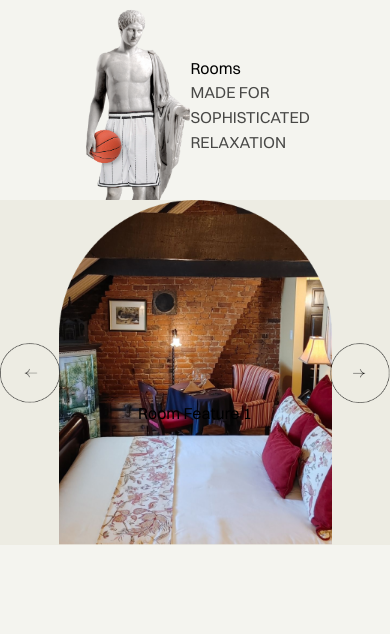
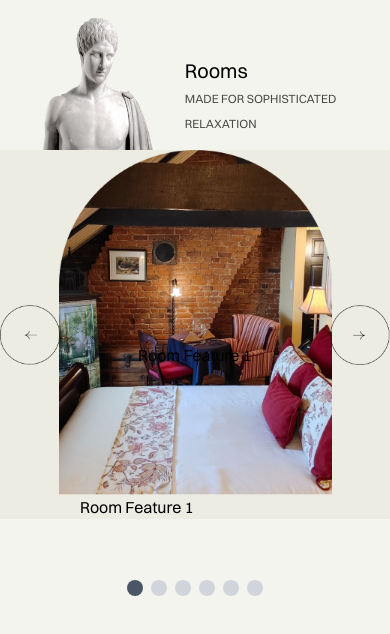
Before and after one commit to Bilalkhanmadakhail/bxtracktask, a React (Create React App) app: page / in a window 390 px wide. Shown: the top 634 px of the page. Built offline with nearby package versions, Linux system fonts and the light colour scheme.

Commit message:
Your commit message here

```diff
--- a/src/components/RoomsScreen.js
+++ b/src/components/RoomsScreen.js
@@ -49,12 +49,12 @@ const RoomsScreen = () => {
     'Room Feature 6',
   ];
   const descriptions = [
-    'Lorem ipsum dolor sit amet coii adipiscing elit 1',
-    'Lorem ipsum dolor sit amet coii adipiscing elit 2',
-    'Lorem ipsum dolor sit amet coii adipiscing elit 3',
-    'Lorem ipsum dolor sit amet coii adipiscing elit 4',
-    'Lorem ipsum dolor sit amet coii adipiscing elit 5',
-    'Lorem ipsum dolor sit amet coii adipiscing elit 6',
+    'Lorem ipsum dolor sit amet coii  1',
+    'Lorem ipsum dolor sit amet coii adt 2',
+    'Lorem ipsum dolor sit amet coii adi 3',
+    'Lorem ipsum dolor sit amet coii adi 4',
+    'Lorem ipsum dolor sit amet coii adi 5',
+    'Lorem ipsum dolor sit amet coii adi 6',
   ];
   const [currentIndex, setCurrentIndex] = useState(0);
   const [isImageClicked, setIsImageClicked] = useState(false);
@@ -174,37 +174,41 @@ const RoomsScreen = () => {
         ))}
       </div>
     </div>
-    <div className="second flex mx-20 md:hidden  ">
+    <div className="second flex sm:mx-20 mx-5 md:hidden  ">
       <div>
-        <img src={statue} className=""/>
+        <img src={statue} className="sm:h-auto h-[500px]"/>
       </div>
       <div className=" mt-14">
 
-      <h1 className="font-normal md:text-[30px] sm:text-[20px]  lg:text-[35px] xl:text-[40px] xl:leading-[40px]">
+      <h1 className="font-normal md:text-[30px] text-[20px]  lg:text-[35px] xl:text-[40px] xl:leading-[40px]">
               Rooms
             </h1>
-            <p className="font-reg xl:text-[18px] md:text-[14px] lg:text-[16px]  lg:mt-2 xl:mt-5 leading-[25px] opacity-70">
+            <p className="font-reg xl:text-[18px] sm:text-[13px] text-[12px] md:text-[14px] lg:text-[16px]  lg:mt-2 xl:mt-5 leading-[25px] opacity-70">
               MADE FOR SOPHISTICATED RELAXATION
             </p>
       </div>
       </div>
-    <div className="absolute bg-[#EDECE3] w-[100%]  top-[200px]  md:hidden block">
+    <div className="absolute bg-[#EDECE3] w-[100%] m  sm:top-[200px] top-[150px]  md:hidden block">
     <img
         src={images[currentIndex]}
         alt={`Image ${currentIndex + 1}`}
         className={`m-auto w-[70%] ${isImageClicked ? 'opacity-30' : ''}`}
         onClick={handleImageClicked}
       />
-      <div className="absolute left-0 bottom-28 z-50 right-0 text-black p-2 text-center">
+      <div className="absolute left-0 bottom-36 z-50 right-0 text-black p-2 text-center">
         <div>
-          {isImageClicked ? 'Room Feature ' : captions[currentIndex]}
+
         </div>
+        {isImageClicked ? 'Room Feature ' : captions[currentIndex]}
         {isImageClicked && (
           <div className="opacity-70">
             {descriptions[currentIndex]}
           </div>
         )}
       </div>
+      <div className="sm:ml-28 ssm:ml-24 sxm:ml-24 ml-20">
+          {isImageClicked ? 'Room Feature ' : captions[currentIndex]}
+        </div>
       <img
         src={right}
         alt="Left Arrow"
@@ -218,7 +222,16 @@ const RoomsScreen = () => {
         onClick={goToNext}
       />
     </div>
-
+    <div className="absolute md:hidden sm:mt-28 ssm:mt-56 sxm:mt-44 mt-20 left-1/2 transform -translate-x-1/2 flex space-x-2">
+        {images.map((_, index) => (
+          <div
+            key={index}
+            className={`h-4 w-4 rounded-full bg-gray-300 ${
+              index === currentIndex ? 'bg-gray-600' : ''
+            }`}
+          ></div>
+        ))}
+      </div>
     </div>
   );
 };
--- a/tailwind.config.js
+++ b/tailwind.config.js
@@ -5,6 +5,8 @@ module.exports = {
   ],
   theme: {
     screens: {
+      'sxm': '500px',
+      'ssm': '580px',
       'sm': '640px',
       // => @media (min-width: 640px) { ... }
 
```
